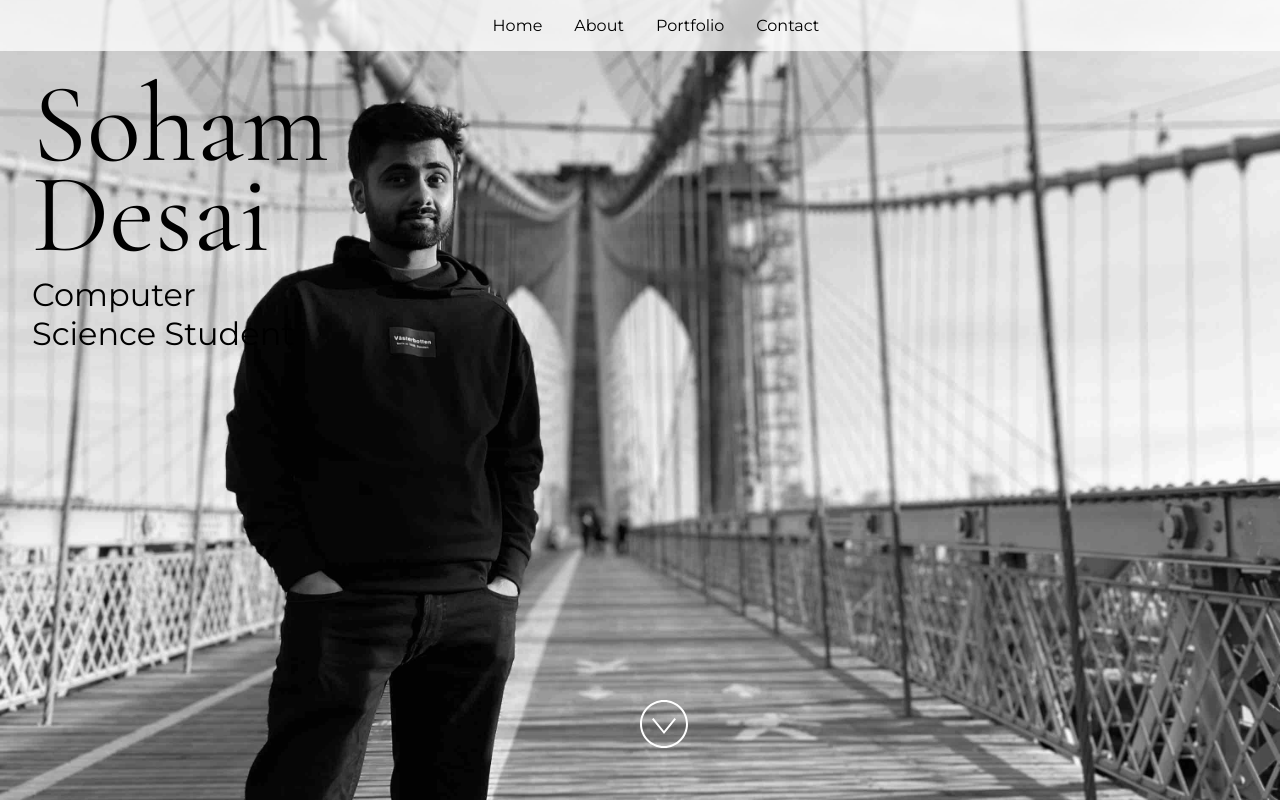
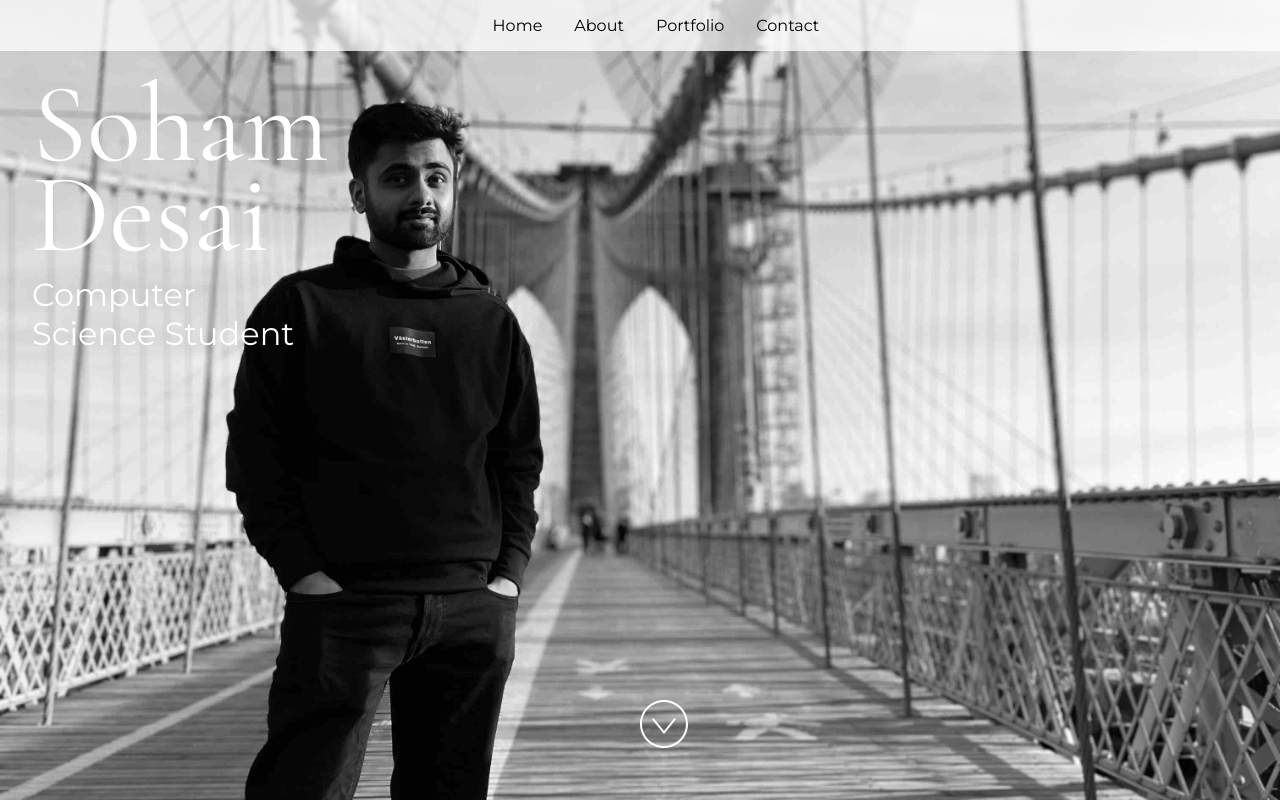
Before and after one commit to desaisoham0/my-portfolio-site, a React (Vite) app: page / in a window 1280 px wide. Built offline with nearby package versions, Linux system fonts and the light colour scheme; grey boxes are pictures that could not be loaded.

Commit message:
update background picture and change color of my name and title

```diff
--- a/src/Components/About.jsx
+++ b/src/Components/About.jsx
@@ -16,7 +16,7 @@ import React from "react";
  * Need an image? Check out https://unsplash.com to download a image you
  * freely use on your site.
  */
-import image from "../images/motion-background.jpg";
+import image from "../images/black-and-white-background.jpg";
 
 const imageAltText = "purple and blue abstract background";
 
--- a/src/Components/Home.jsx
+++ b/src/Components/Home.jsx
@@ -29,8 +29,8 @@ const Home = ({ name, title }) => {
     <section id="home" className="min-height">
       <img className="background" src={image} alt="" />
       <div style={{ position: "absolute", top: "5rem", left: "2rem", width: "17rem" }}>
-        <h1>{name}</h1>
-        <h2>{title}</h2>
+        <h1 style={{ color: "white" }}>{name}</h1>
+        <h2 style={{ color: "white"}}>{title}</h2>
       </div>
       <div style={{ position: "absolute", bottom: "3rem", left: "50%" }}>
         <img src={arrowSvg} style={{ height: "3rem", width: "3rem" }} alt={imageAltText} />
```
Also changed, not shown: src/images/woman-with-tablet.jpg (deleted), 1 other file (tests, documents, lock files or other folders).
